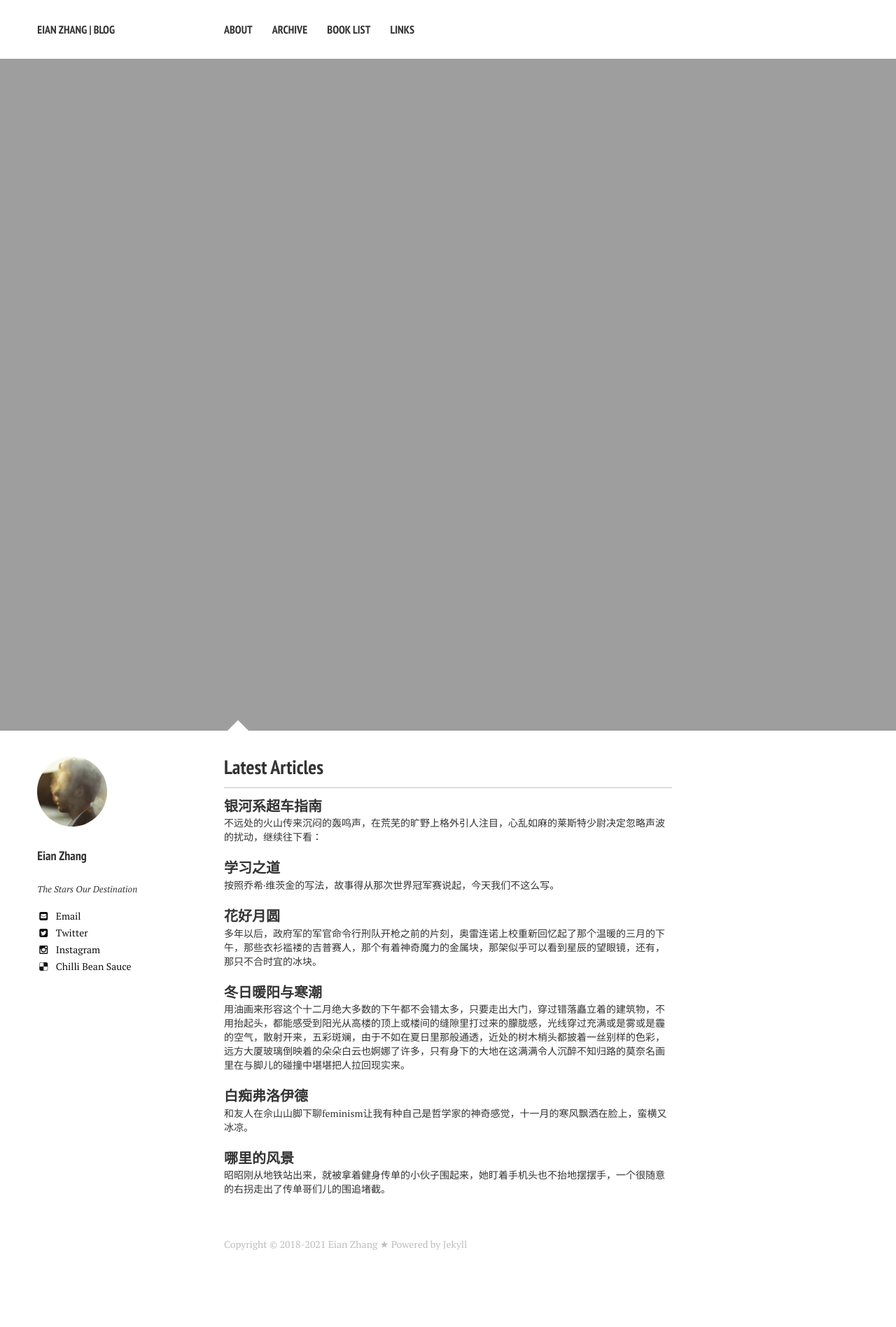
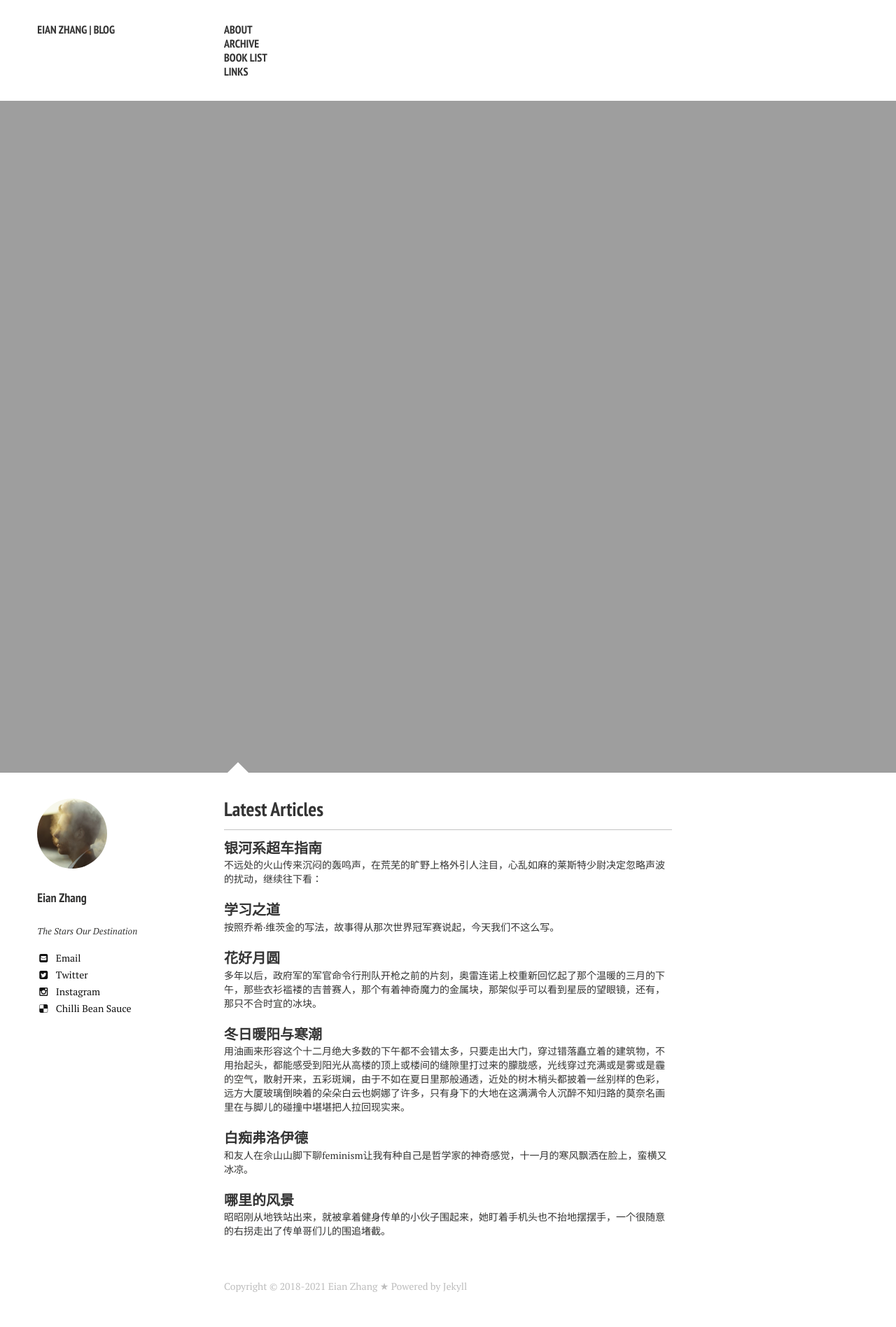
Before and after one commit to jarynzhang/eianzhang.github.io, a Jekyll site: the page built from index.md, in a window 1280 px wide. Shown: the whole page at 70% size. Built offline with Jekyll 4.4.1, drawn with Linux system fonts in a browser that asks for light colours; nearby versions of some CDN libraries; before the commit the page ends 1836 px from its top, so only the background shows below that.

Commit message:
3.8 mobile block menu

```diff
--- a/_sass/page.scss
+++ b/_sass/page.scss
@@ -74,19 +74,22 @@ body {
 			border-bottom: 0 solid transparent;
 		}
 		@media #{$small} {
-			display: inline;
+			display: block;
+			list-style-type: none;
 			margin-right: 25px;
 			white-space: nowrap;
 			border-bottom: 0 solid transparent;
 		}
 		a {
 			display: block;
+			list-style-type: none;
 			padding: 10px 0;
 			decoration: none;
 			border-bottom: 0 solid transparent;
 			@include transition(all .2s);
 			@media #{$small} {
-				display: inline;
+				display: block;
+				list-style-type: none;
 				padding: 0;
 			}
 		}
```
